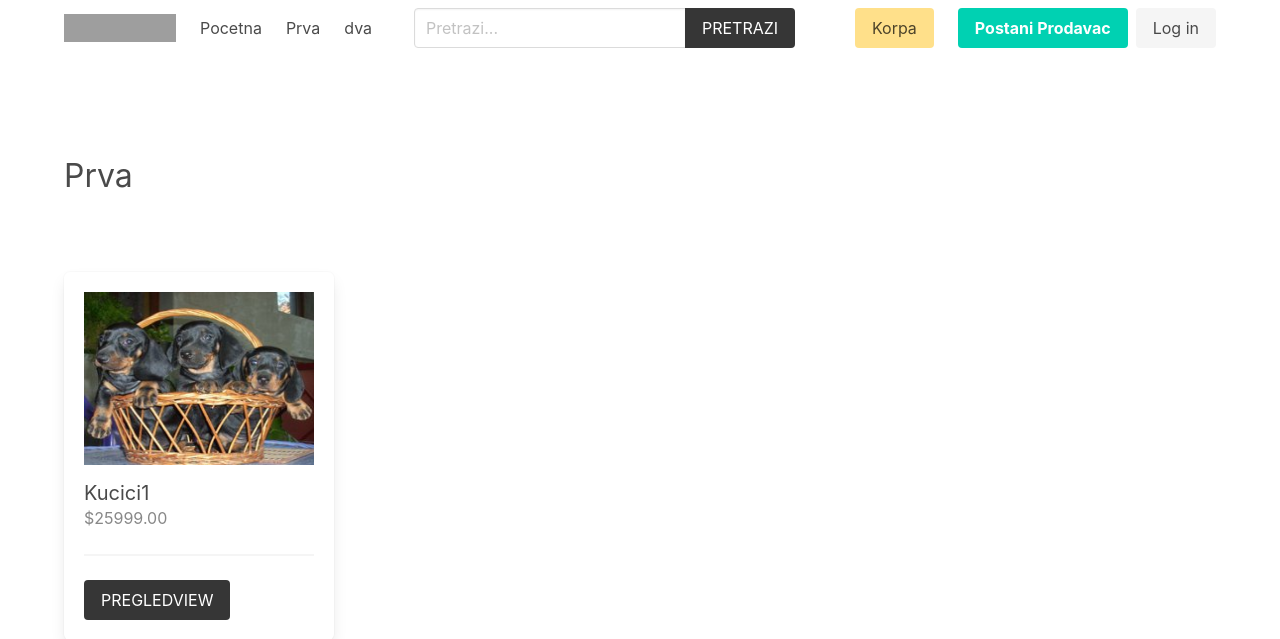
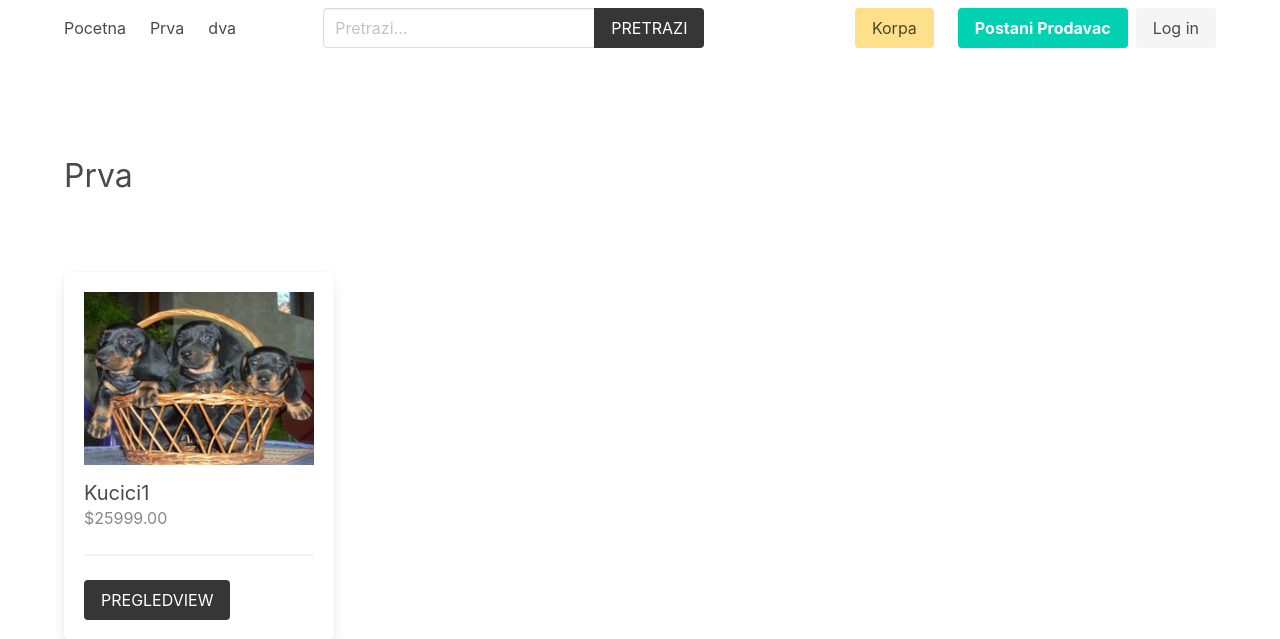
Before and after one commit to MaliCaber/Webshop-Za-Rucne-Radove, a Django app: a page that uses templates/base/base.html in a window 1280 px wide. Shown: the top 639 px of the page. Run offline with Django 3.2, Linux system fonts and the light colour scheme; data comes from the database, SQL or seed files in the repository; grey boxes are pictures that could not be loaded.

Commit message:
Update base.html

```diff
--- a/templates/base/base.html
+++ b/templates/base/base.html
@@ -17,9 +17,6 @@
     <div class="container">
         <nav class="navbar" role="navigation" aria-label="main navigation">
             <div class="navbar-brand">
-                <a class="navbar-item" href="{% url 'base:home' %}">
-                <img src="https://2.bp.blogspot.com/-mkVne3V2tzY/Xfo99c80KUI/AAAAAAAAD_c/9EbC4qu-fYAeVjLi3ONzRZ-osIW4H3qBACK4BGAYYCw/s1600/Vijay%2BThapa%2BLogo%2BHD.png" width="112" height="28">
-                </a>
 
                 <a role="button" class="navbar-burger" aria-label="menu" aria-expanded="false" data-target="navbarBasicExample">
                 <span aria-hidden="true"></span>
```
